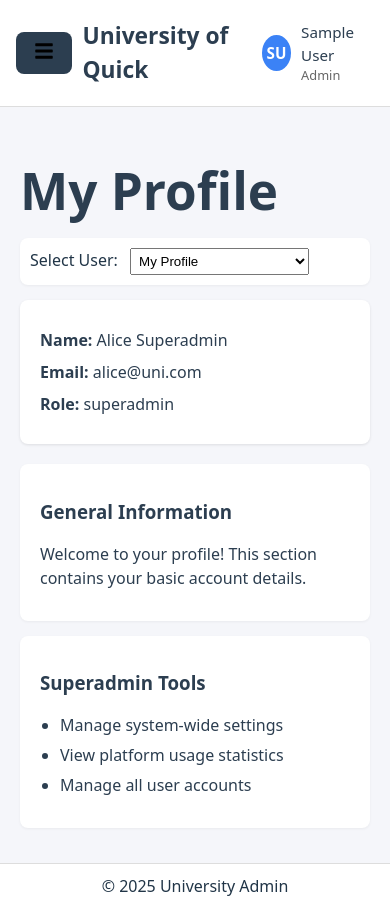
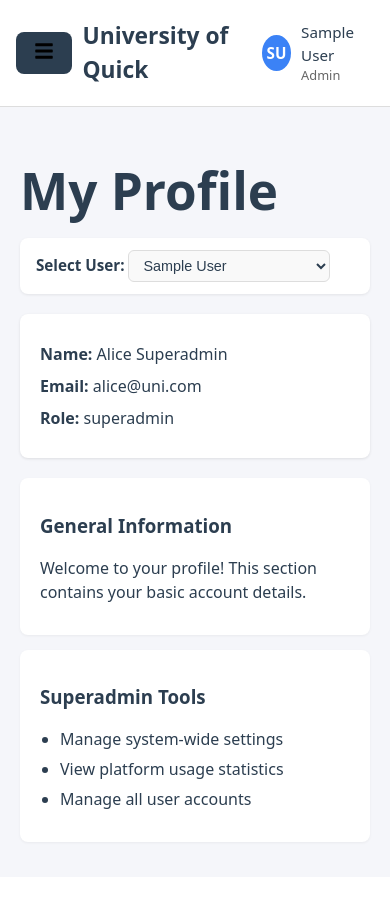
Before and after one commit to mahier8/university-admin, a React (Vite) app: page /profile in a window 390 px wide. After the commit the page ends 877 px from the top, so only its background shows below. Built offline with nearby package versions, Linux system fonts and the light colour scheme; sample sign-in values are in the browser's storage.

Commit message:
Added media queries, removed Navbar, changed LoginPage image

```diff
--- a/src/components/layouts/Navbar.tsx
+++ b/src/components/layouts/Navbar.tsx
@@ -3,6 +3,7 @@ import styled from "@emotion/styled";
 import { useAuth } from "../../contexts/AuthContext";
 import { useNavigate } from "react-router-dom";
 import { FaBars } from "react-icons/fa"; // Hamburger icon
+import { FaUser, FaImage, FaSignOutAlt } from "react-icons/fa";
 
 interface NavbarProps {
   onHamburgerClick: () => void;
@@ -70,9 +71,15 @@ export default function Navbar({ onHamburgerClick }: NavbarProps) {
 
           {menuOpen && (
             <Dropdown>
-              <DropdownItem onClick={goToProfile}>Profile</DropdownItem>
-              <DropdownItem onClick={() => alert("Change Image clicked!")}>Change Image</DropdownItem>
-              <DropdownItem danger onClick={handleLogoutClick}>Logout</DropdownItem>
+              <DropdownItem onClick={goToProfile}>
+                <FaUser /> Profile
+              </DropdownItem>
+              <DropdownItem onClick={() => alert("Change Image clicked!")}>
+                <FaImage /> Change Image
+              </DropdownItem>
+              <DropdownItem danger onClick={handleLogoutClick}>
+                <FaSignOutAlt /> Logout
+              </DropdownItem>
             </Dropdown>
           )}
         </ProfileWrapper>
@@ -81,7 +88,6 @@ export default function Navbar({ onHamburgerClick }: NavbarProps) {
       {showLogoutModal && (
         <ModalBackdrop>
           <Modal>
-            <h3>Confirm Logout</h3>
             <p>Are you sure you want to logout?</p>
             <ModalActions>
               <button onClick={() => setShowLogoutModal(false)}>Cancel</button>
@@ -187,6 +193,14 @@ const DropdownItem = styled.div<{ danger?: boolean }>`
   font-size: 0.9rem;
   color: ${(p) => (p.danger ? "#e74c3c" : "#2c3e50")};
   transition: background 0.2s;
+  display: flex;
+  align-items: center;
+  gap: 8px;
+
+  svg {
+    font-size: 16px;
+    flex-shrink: 0;
+  }
 
   &:hover {
     background: #f5f6fa;
@@ -212,8 +226,10 @@ const Modal = styled.div`
   border-radius: 8px;
   width: 300px;
 
-  h3 {
-    margin-top: 0;
+  p {
+    font-size: 1.1rem;
+    margin-bottom: 20px;
+    color: #333;
   }
 `;
 
@@ -222,6 +238,7 @@ const ModalActions = styled.div`
   display: flex;
   justify-content: flex-end;
   gap: 10px;
+  justify-content: space-around;
 
   button {
     padding: 6px 12px;
@@ -236,7 +253,7 @@ const ModalActions = styled.div`
   }
 
   button:last-of-type {
-    background: #e74c3c;
+    background-color: #2c3e50;
     color: white;
   }
 `;
--- a/src/components/layouts/Sidebar.tsx
+++ b/src/components/layouts/Sidebar.tsx
@@ -161,6 +161,10 @@ const Hamburger = styled.div<{ collapsed: boolean }>`
     position: relative;
   }
 
+  @media (min-width: 769px) {
+    display: none;
+  }
+
   ${(props) =>
     props.collapsed &&
     `
--- a/src/pages/auth/LoginPage.tsx
+++ b/src/pages/auth/LoginPage.tsx
@@ -1,6 +1,6 @@
 import { useState } from "react";
 import { useAuth } from "../../contexts/AuthContext";
-import universityImage from "../../assets/images/university_image.jpg";
+import universityImage from "../../assets/images/university_pic.jpg";
 import styled from "@emotion/styled";
 
 export default function LoginPage() {
@@ -65,6 +65,28 @@ const LeftPanel = styled.div`
   align-items: center;
   justify-content: center;
   padding: 2rem;
+
+  @media (max-width: 430px) {
+    width: 100%; /* take full width */
+    background: url(${universityImage}) no-repeat center center;
+    background-size: cover;
+    position: relative;
+
+    /* Optional overlay for readability */
+    &::before {
+      content: "";
+      position: absolute;
+      inset: 0;
+      background: rgba(0, 0, 0, 0.4); /* darken the image */
+      border-radius: inherit;
+    }
+
+    /* Make sure content stays readable above overlay */
+    > * {
+      position: relative;
+      z-index: 1;
+    }
+  }
 `;
 
 const LoginBox = styled.div`
@@ -74,6 +96,10 @@ const LoginBox = styled.div`
   box-shadow: 0 10px 15px rgba(0, 0, 0, 0.1); /* shadow-xl */
   width: 100%;
   border: 1px solid #e5e7eb; /* border-gray-200 */
+
+  @media (max-width: 430px) {
+    margin-bottom: 130px; /* move higher on smaller screens */
+  }
 `;
 
 const Title = styled.h2`
@@ -126,6 +152,10 @@ const Button = styled.button`
 
 const RightPanel = styled.div`
   flex: 1;
+
+  @media (max-width: 430px) {
+    display: none; /* hide the right panel */
+  }
 `;
 
 const Image = styled.img`
--- a/src/pages/profile/ProfilePage.tsx
+++ b/src/pages/profile/ProfilePage.tsx
@@ -2,7 +2,7 @@ import { useState } from "react";
 import { useAuth } from "../../contexts/AuthContext";
 import Sidebar from "../../components/layouts/Sidebar";
 import Navbar from "../../components/layouts/Navbar";
-import Footer from "../../components/layouts/Footer";
+// import Footer from "../../components/layouts/Footer";
 import styled from "@emotion/styled";
 
 // skeleton
@@ -72,7 +72,7 @@ export default function ProfilePage() {
                       <label>
                         Select User:{" "}
                         <select value={selectedUserId} onChange={handleUserChange}>
-                          <option value={user?.id}>My Profile</option>
+                          <option value={user?.id}>{user?.name}</option>
                           {selectableUsers.map((u) => (
                             <option key={u.id} value={u.id}>
                               {u.name} ({u.role})
@@ -138,7 +138,7 @@ export default function ProfilePage() {
         )}
 
         </ContentArea>
-        <Footer />
+        {/* <Footer /> */}
       </MainContent>
     </Container>
   );
@@ -169,17 +169,44 @@ const ContentArea = styled.main`
 `;
 
 const UserSelectContainer = styled.div`
-  margin-bottom: 15px;
+  margin-bottom: 20px;
   background: white;
-  padding: 10px;
+  padding: 12px 16px;
   border-radius: 8px;
-  box-shadow: 0 1px 3px rgba(0,0,0,0.05);
+  box-shadow: 0 1px 3px rgba(0,0,0,0.08);
+  display: flex;
+  align-items: center;
+  gap: 10px;
+
+  label {
+    font-weight: bolder;
+    color: #2c3e50;
+    font-size: 0.95rem;
+    flex-shrink: 0;
+  }
 
   select {
-    margin-left: 8px;
-    padding: 4px;
+    flex: 1; /* takes available space */
+    padding: 6px 10px;
+    border-radius: 6px;
+    border: 1px solid #ddd;
+    font-size: 0.9rem;
+    color: #2c3e50;
+    background-color: #f9f9f9;
+    transition: border-color 0.2s, box-shadow 0.2s;
+
+    &:hover {
+      border-color: #bbb;
+    }
+
+    &:focus {
+      outline: none;
+      border-color: #2c3e50;
+      box-shadow: 0 0 0 2px rgba(44, 62, 80, 0.2);
+    }
   }
 `;
+
 
 const ProfileCard = styled.div`
   background: white;
--- a/src/pages/settings/SettingsPage.tsx
+++ b/src/pages/settings/SettingsPage.tsx
@@ -3,7 +3,7 @@ import { useState } from "react";
 import { useAuth } from "../../contexts/AuthContext";
 import Sidebar from "../../components/layouts/Sidebar";
 import Navbar from "../../components/layouts/Navbar";
-import Footer from "../../components/layouts/Footer";
+// import Footer from "../../components/layouts/Footer";
 import styled from "@emotion/styled";
 
 export default function SettingsPage() {
@@ -57,7 +57,7 @@ export default function SettingsPage() {
             </Section>
           )}
         </ContentArea>
-        <Footer />
+        {/* <Footer /> */}
       </MainContent>
     </Container>
   );
```
Also changed, not shown: 1 other file (tests, documents, lock files or other folders).
